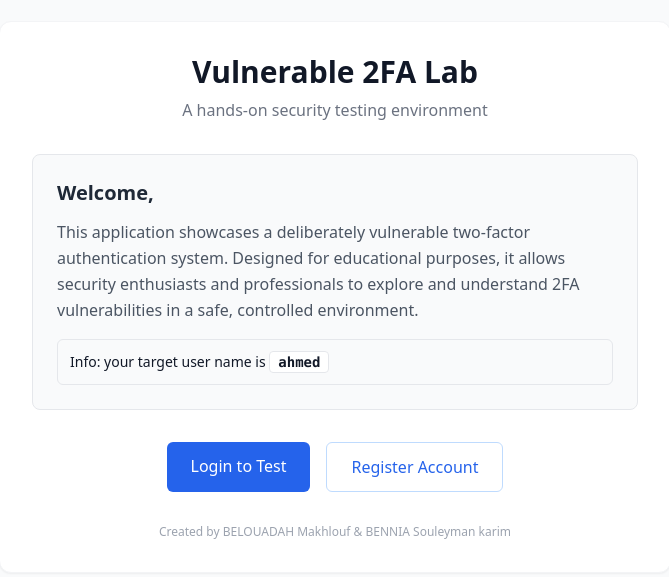
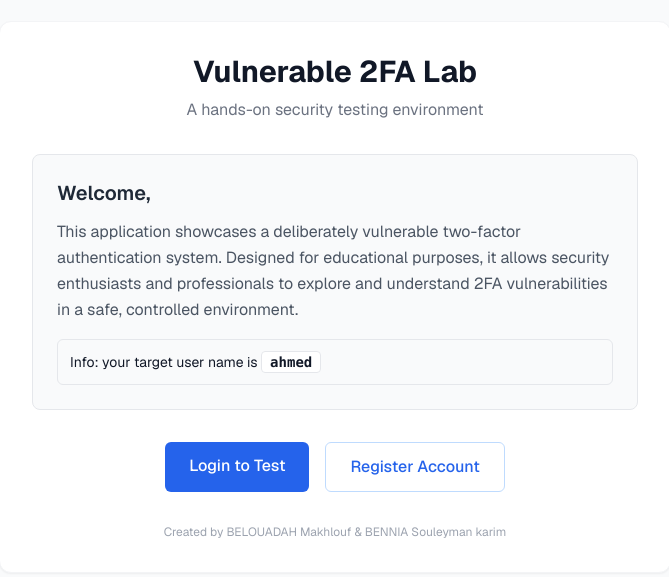
Before and after one commit to KarimBenn22/2fa, a website: page public/views/index.html in a window 1280 px wide. Shown: the part 103-680 px from the top of the page, without its empty margins (305-974 px from the left). Drawn offline with nearby package versions, Linux system fonts and the light colour scheme.

Commit message:
apply geist font

```diff
--- a/public/css/tailwind.css
+++ b/public/css/tailwind.css
@@ -1 +1,8 @@
 @import url('https://cdnjs.cloudflare.com/ajax/libs/tailwindcss/2.2.19/tailwind.min.css');
+@import url('https://fonts.googleapis.com/css2?family=Geist:wght@100..900&display=swap');
+body {
+    font-family: "Geist", sans-serif;
+    font-optical-sizing: auto;
+    font-weight: 400;
+    font-style: normal;
+}
```
